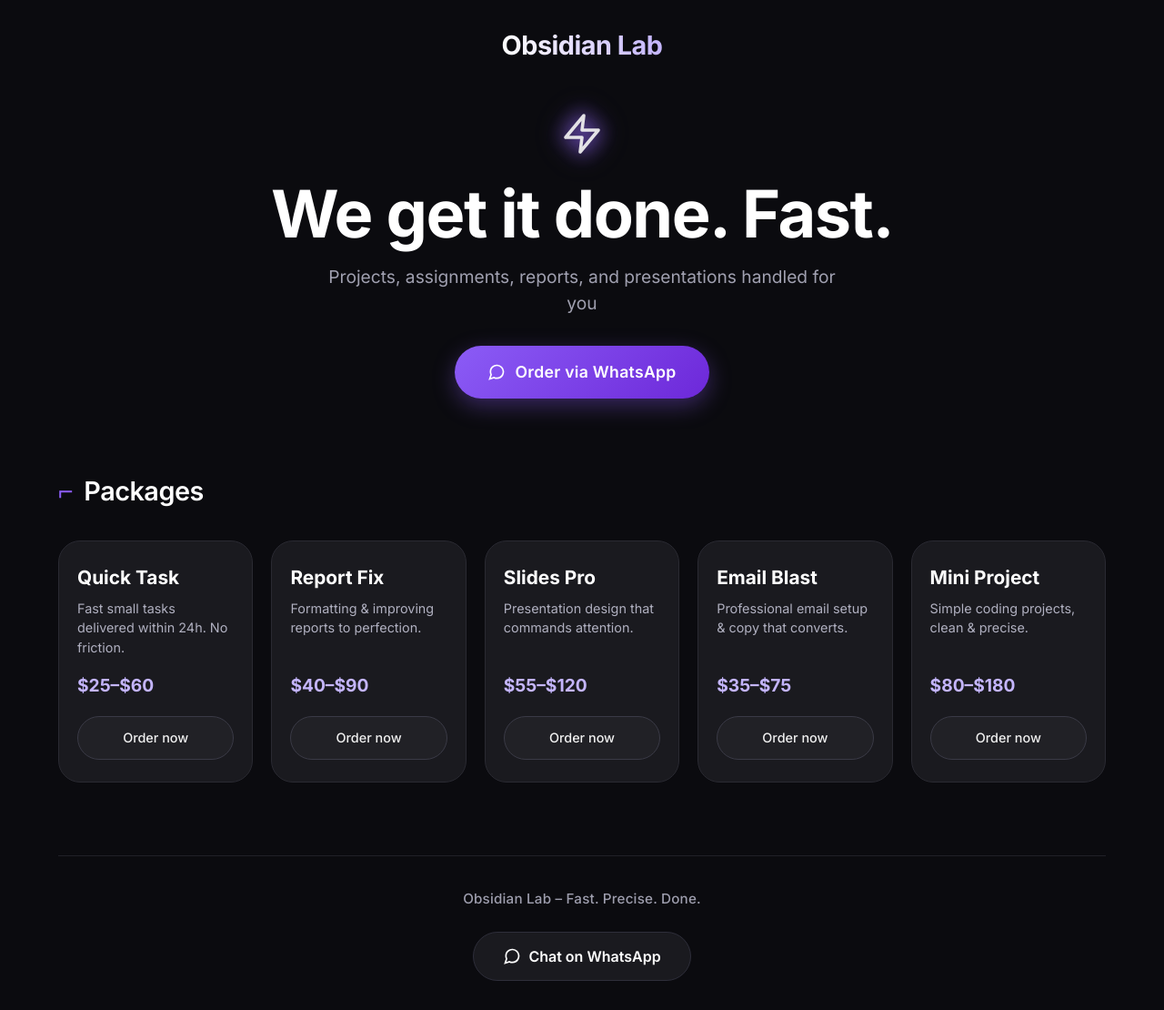
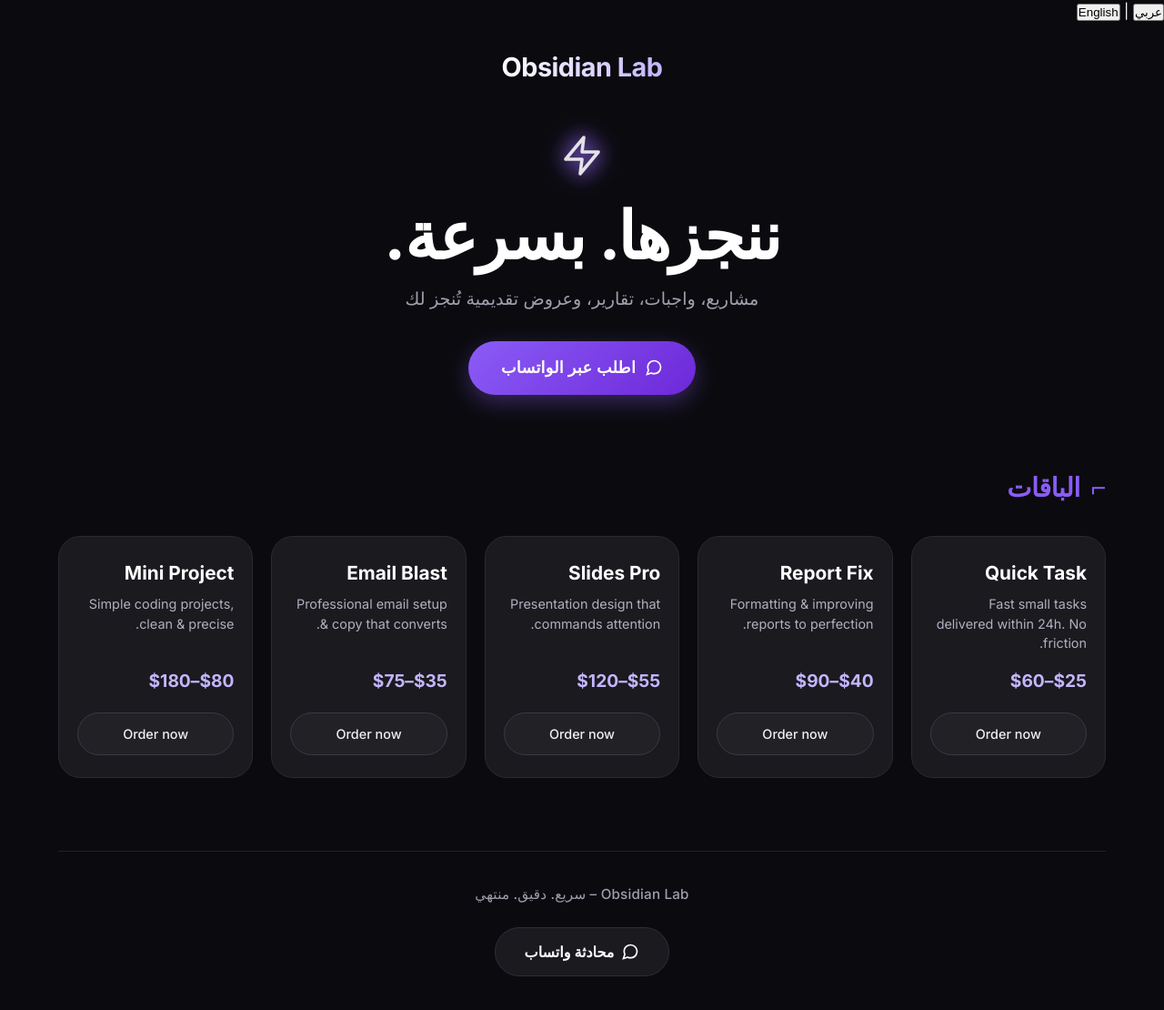
Before and after one commit to srcode11/obsidinlab, a plain HTML site: page index.html in a window 1280 px wide. Shown: the whole page at 91% size. Drawn offline with Linux system fonts and the light colour scheme.

Commit message:
Translate index.html content to Arabic

```diff
--- a/index.html
+++ b/index.html
@@ -1,15 +1,21 @@
 <!DOCTYPE html>
-<html lang="en">
+<html lang="ar" dir="rtl">
 <head>
   <meta charset="UTF-8">
   <meta name="viewport" content="width=device-width, initial-scale=1.0, maximum-scale=1.0, user-scalable=yes, viewport-fit=cover">
-  <title>Obsidian Lab · Fast. Precise. Done.</title>
+  <title>Obsidian Lab · سريع. دقيق. منتهي</title>
   <link rel="preconnect" href="https://fonts.googleapis.com">
   <link rel="preconnect" href="https://fonts.gstatic.com" crossorigin>
-  <link href="https://fonts.googleapis.com/css2?family=Inter:opsz,wght@14..32,400;14..32,500;14..32,600;14..32,700&display=swap" rel="stylesheet">
+  <link href="https://fonts.googleapis.com/css2?family=Inter:opsz,wght@14..32,400;14..32,500;14..32,600;14..32,700&family=Cairo:wght@400;500;600;700;800&display=swap" rel="stylesheet">
   <link rel="stylesheet" href="style.css">
 </head>
 <body>
+  <div class="language-switcher">
+    <button class="lang-btn active" data-lang="ar">عربي</button>
+    <span class="lang-divider">|</span>
+    <button class="lang-btn" data-lang="en">English</button>
+  </div>
+
   <div class="container">
     <div class="brand">
       <div class="brand-text">Obsidian Lab</div>
@@ -21,26 +27,27 @@
           <path d="M13 2L3 14H12L11 22L21 10H12L13 2Z" stroke="currentColor" stroke-linecap="round" stroke-linejoin="round"/>
         </svg>
       </div>
-      <h1>We get it done. Fast.</h1>
-      <p class="hero-sub">Projects, assignments, reports, and presentations handled for you</p>
+      <h1 data-lang-ar="ننجزها. بسرعة." data-lang-en="We get it done. Fast.">ننجزها. بسرعة.</h1>
+      <p class="hero-sub" data-lang-ar="مشاريع، واجبات، تقارير، وعروض تقديمية تُنجز لك" data-lang-en="Projects, assignments, reports, and presentations handled for you">مشاريع، واجبات، تقارير، وعروض تقديمية تُنجز لك</p>
       <a href="#" class="btn-primary" id="heroWhatsAppBtn">
         <svg width="20" height="20" viewBox="0 0 24 24" fill="none" stroke="currentColor" stroke-width="2"><path d="M21 11.5a8.38 8.38 0 0 1-.9 3.8 8.5 8.5 0 0 1-7.6 4.7 8.38 8.38 0 0 1-3.8-.9L3 21l1.9-5.7a8.38 8.38 0 0 1-.9-3.8 8.5 8.5 0 0 1 4.7-7.6 8.38 8.38 0 0 1 3.8-.9h.5a8.48 8.48 0 0 1 8 8v.5z"/></svg>
-        Order via WhatsApp
+        <span data-lang-ar="اطلب عبر الواتساب" data-lang-en="Order via WhatsApp">اطلب عبر الواتساب</span>
       </a>
     </div>
 
     <div class="services-section">
       <div class="section-title">
-        <span>⌐</span> Packages
+        <span>⌐</span>
+        <span data-lang-ar="الباقات" data-lang-en="Packages">الباقات</span>
       </div>
       <div class="cards-grid" id="packagesGrid"></div>
     </div>
 
     <div class="footer">
-      <div class="brand-line">Obsidian Lab – Fast. Precise. Done.</div>
+      <div class="brand-line">Obsidian Lab – <span data-lang-ar="سريع. دقيق. منتهي" data-lang-en="Fast. Precise. Done.">سريع. دقيق. منتهي</span></div>
       <a href="#" class="whatsapp-footer-btn" id="footerWhatsAppBtn">
         <svg width="20" height="20" viewBox="0 0 24 24" fill="none" stroke="currentColor" stroke-width="2"><path d="M21 11.5a8.38 8.38 0 0 1-.9 3.8 8.5 8.5 0 0 1-7.6 4.7 8.38 8.38 0 0 1-3.8-.9L3 21l1.9-5.7a8.38 8.38 0 0 1-.9-3.8 8.5 8.5 0 0 1 4.7-7.6 8.38 8.38 0 0 1 3.8-.9h.5a8.48 8.48 0 0 1 8 8v.5z"/></svg>
-        Chat on WhatsApp
+        <span data-lang-ar="محادثة واتساب" data-lang-en="Chat on WhatsApp">محادثة واتساب</span>
       </a>
     </div>
   </div>
```
